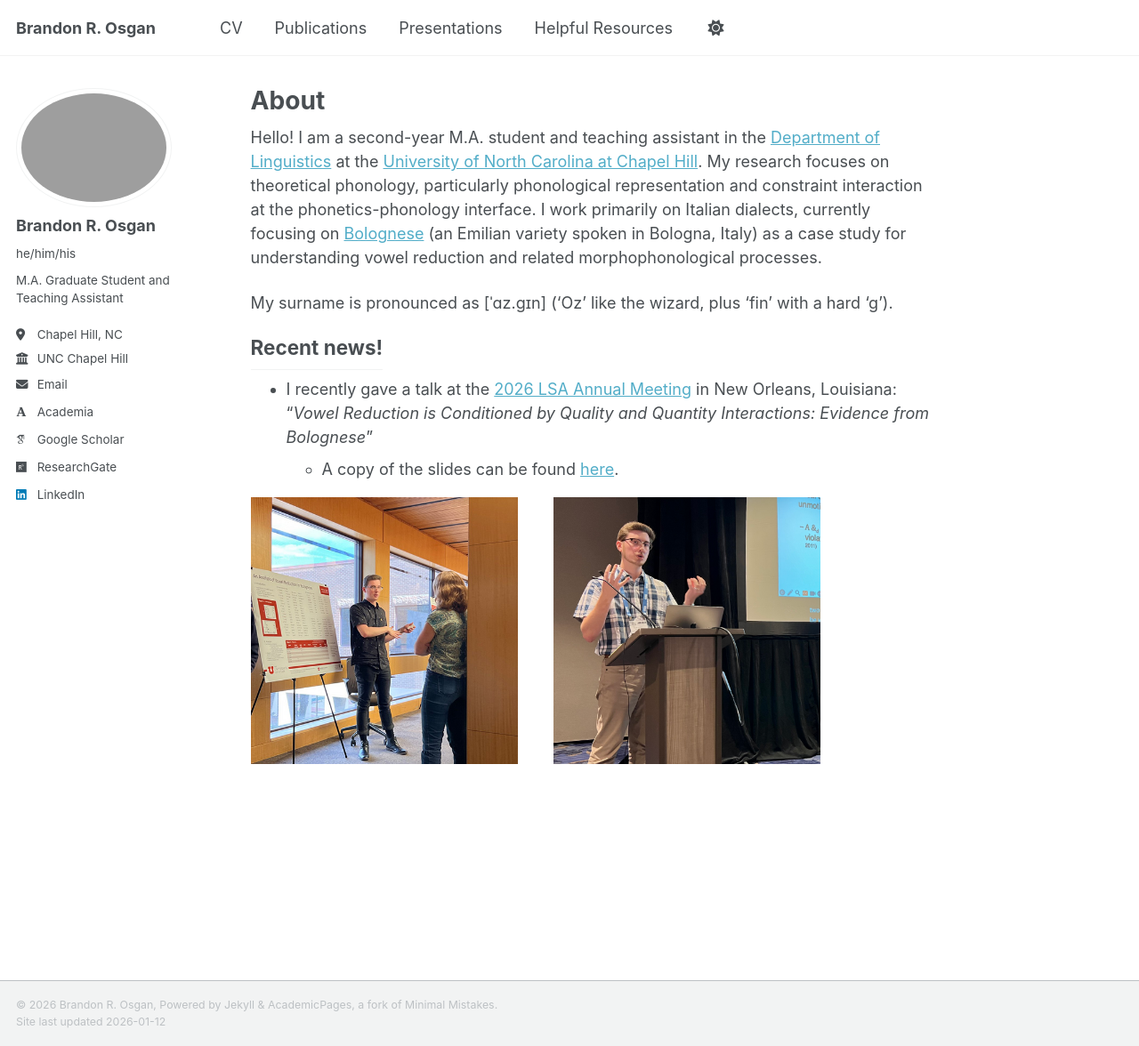
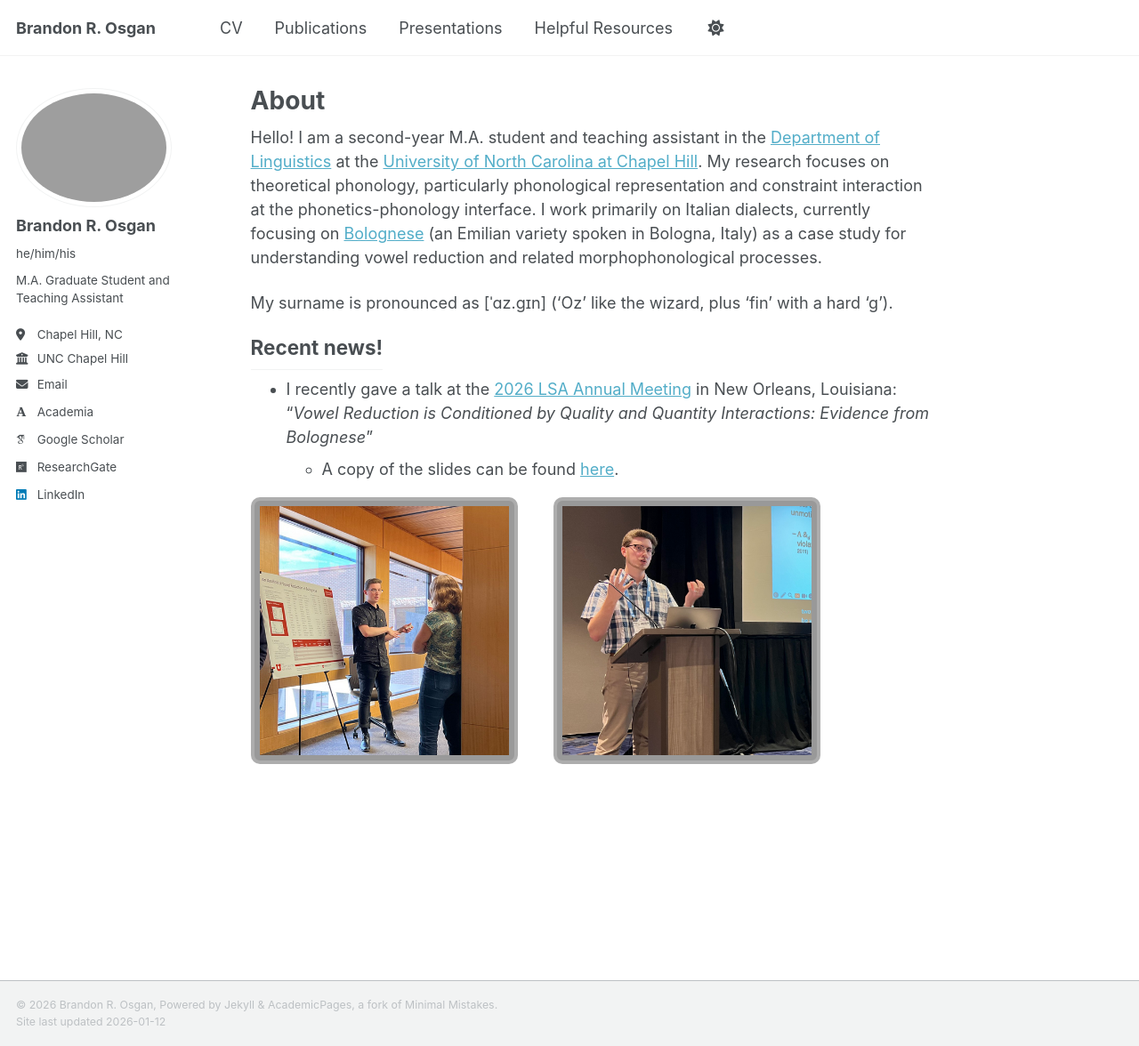
Before and after one commit to bosgan/bosgan.github.io, a Jekyll site: the page built from _pages/about.md, in a window 1280 px wide and 1176 px high. Shown: the whole window at 89% size. Built offline with Jekyll 4.4.1, drawn with Linux system fonts in a browser that asks for light colours; some web fonts are replaced; a script that is not in the unit is left out.

Commit message:
Update custom.scss

```diff
--- a/_sass/custom.scss
+++ b/_sass/custom.scss
@@ -8,3 +8,10 @@
   text-decoration: none !important;
   border-bottom: none !important;
 }
+
+.framed-photo {
+  padding: 6px;
+  border: 4px solid var(--border-color, rgba(255,255,255,0.2));
+  background: var(--background-color, rgba(0,0,0,0.4));
+  border-radius: 10px;
+}
```
